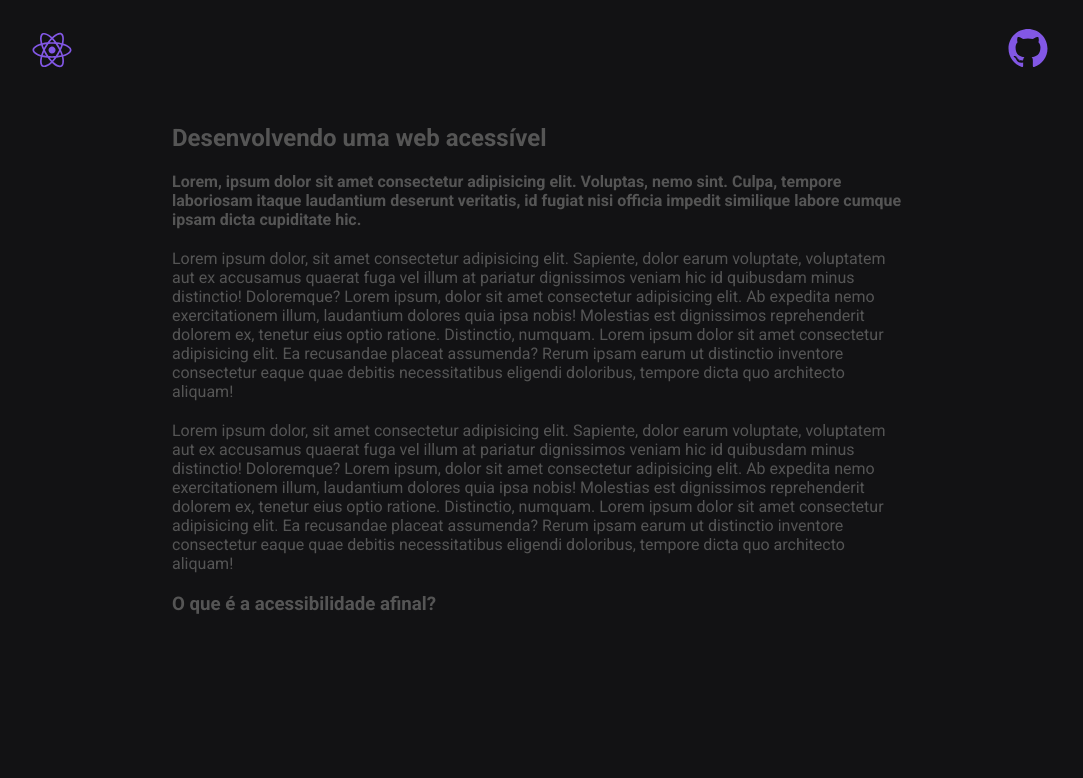
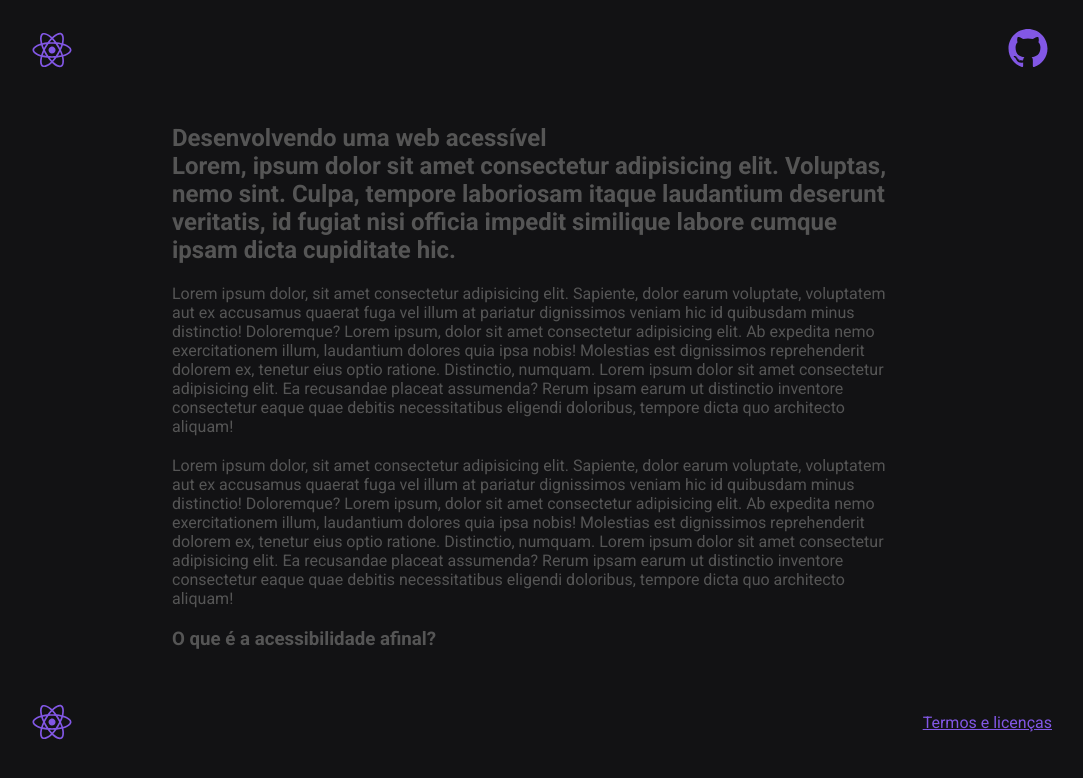
Before and after one commit to DevWebFelipe/AcessibilidadeComReact, a Next.js app: page / in a window 1280 px wide. Shown: the top 778 px of the page, without its empty margins (100-1183 px from the left). Built offline with nearby package versions, Linux system fonts and the light colour scheme.

Commit message:
Implementado landmarks no conteúdo do site

```diff
--- a/src/pages/index.tsx
+++ b/src/pages/index.tsx
@@ -4,11 +4,11 @@ import styles from "../styles/Home.module.css"
 
 export default function Home() {
   return (
-    <div>
-      <div className={styles.header}>
+    <>
+      <header className={styles.header}>
         <Image src={LogoImg} width={48} />
 
-        <div className={styles.nav}>
+        <nav className={styles.nav}>
           <a href="https://github.com/DevWebFelipe">
             <svg
               width="48"
@@ -29,18 +29,21 @@ export default function Home() {
               />
             </svg>
           </a>
-        </div>
-      </div>
+        </nav>
+      </header>
 
-      <div className={styles.content}>
-        <h2>Desenvolvendo uma web acessível</h2>
+      <main>
+        <article className={styles.content}>
+          <header>
+            <h1>Desenvolvendo uma web acessível</h1>
 
-        <h4>
-          Lorem, ipsum dolor sit amet consectetur adipisicing elit. Voluptas,
-          nemo sint. Culpa, tempore laboriosam itaque laudantium deserunt
-          veritatis, id fugiat nisi officia impedit similique labore cumque
-          ipsam dicta cupiditate hic.
-        </h4>
+            <h2>
+              Lorem, ipsum dolor sit amet consectetur adipisicing elit.
+              Voluptas, nemo sint. Culpa, tempore laboriosam itaque laudantium
+              deserunt veritatis, id fugiat nisi officia impedit similique
+              labore cumque ipsam dicta cupiditate hic.
+            </h2>
+          </header>
 
           <p>
             Lorem ipsum dolor, sit amet consectetur adipisicing elit. Sapiente,
@@ -71,7 +74,16 @@ export default function Home() {
           </p>
 
           <h3>O que é a acessibilidade afinal?</h3>
-      </div>
-    </div>
+        </article>
+      </main>
+
+      <footer className={styles.header}>
+        <Image src={LogoImg} width={48} />
+
+        <nav className={styles.nav} aria-label="rodape">
+          <a href="https://github.com/DevWebFelipe">Termos e licenças</a>
+        </nav>
+      </footer>
+    </>
   )
 }
```
Lines whose indentation alone changed are shown as unchanged.
